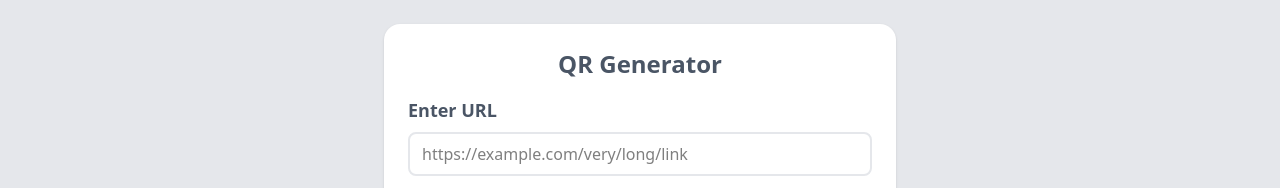
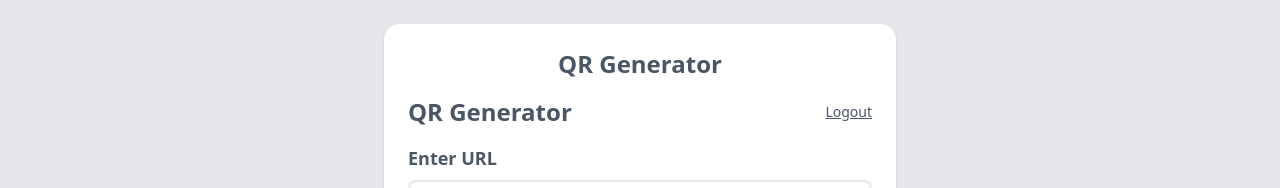
Before and after one commit to TeerapatAnanpaisansin/qr_generate, a Vue app in the folder frontend/: page /qr in a window 1280 px wide. Shown: the top 188 px of the page. Built offline with nearby package versions, Linux system fonts and the light colour scheme; no server answers; sample sign-in values are in the browser's storage.

Commit message:
Add logout button

```diff
--- a/frontend/src/main.js
+++ b/frontend/src/main.js
@@ -13,7 +13,7 @@ const saved = localStorage.getItem('jwt')
 if (saved) setToken(saved)
 
 const routes = [
-  { path: '/', redirect: '/login' },
+  { path: '/', redirect: () => (localStorage.getItem('jwt') ? '/qr' : '/login') },
   { path: '/login', name: 'Login', component: Login, meta: { public: true } },
   { path: '/register', name: 'Register', component: Register, meta: { public: true } },
   { path: '/qr', name: 'Qr', component: Qr },
@@ -31,7 +31,6 @@ const router = createRouter({
 router.beforeEach((to) => {
   const authed = Boolean(localStorage.getItem('jwt'))
   if (!to.meta.public && !authed) return { path: '/login' }
-  if (to.name === 'Login' && authed) return { path: '/qr' }
   return true
 })
 
--- a/frontend/src/pages/Qr.vue
+++ b/frontend/src/pages/Qr.vue
@@ -3,6 +3,12 @@
     <!-- Generator Card -->
     <div class="mx-auto w-full max-w-lg rounded-2xl bg-white p-6 shadow">
       <h2 class="mb-4 text-center text-2xl font-bold text-gray-600">QR Generator</h2>
+      <div class="mb-4 flex items-center justify-between">
+        <h2 class="text-2xl font-bold text-gray-600">QR Generator</h2>
+        <button @click="doLogout" class="text-sm text-gray-600 hover:text-gray-900 underline">
+          Logout
+        </button>
+      </div>
 
       <label class="mb-2 block text-lg font-bold text-gray-600">Enter URL</label>
       <input
@@ -169,7 +175,8 @@
 
 <script setup>
 import { ref, onMounted } from 'vue'
-import { createLink, listLinks, deleteLink } from '@/api/api'
+import { useRouter } from 'vue-router'
+import { createLink, listLinks, deleteLink, logout } from '@/api/api'
 import DeleteNotification from '@/components/delete_notification.vue'
 import ConfirmNotification from '@/components/confirm_notification.vue'
 
@@ -189,6 +196,12 @@ const role = ref(localStorage.getItem('role') || 'user')
 
 const showConfirm = ref(false);
 const deleteTarget = ref(null);
+
+const router = useRouter()
+function doLogout() {
+  logout()
+  router.push('/login')
+}
 
 const askDelete = (shortUrl) => {
   deleteTarget.value = shortUrl;
```
